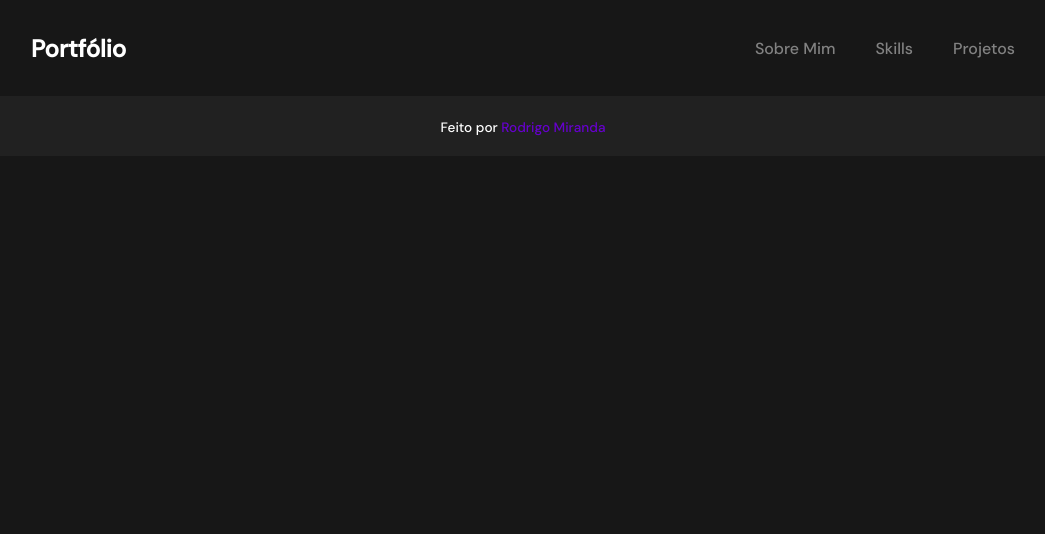
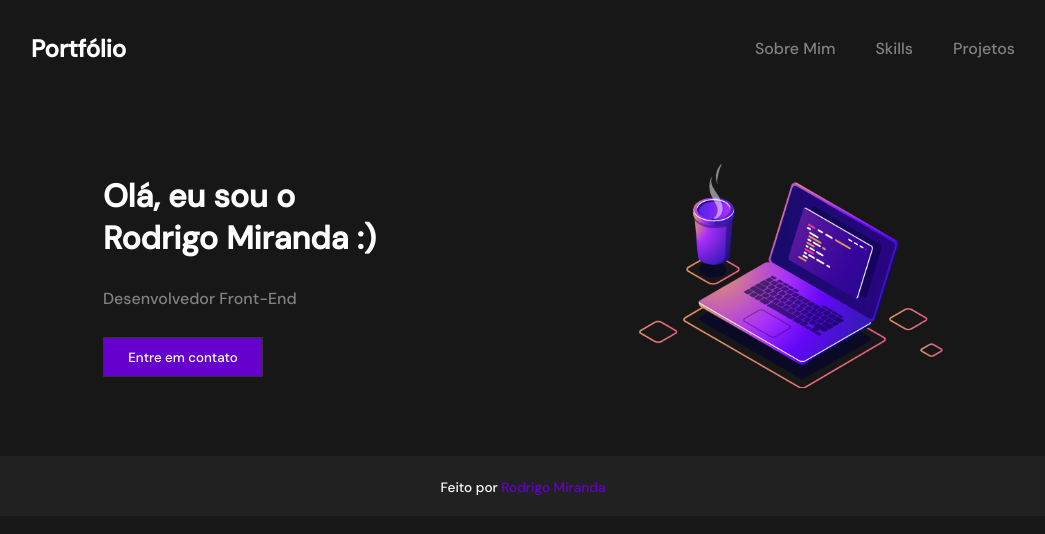
Before and after one commit to rodrigo-miranda18/Portfolio, a Next.js app: page / in a window 1280 px wide. Shown: the top 534 px of the page, without its empty margins (117-1162 px from the left). Built offline with nearby package versions, Linux system fonts and the light colour scheme.

Commit message:
Presentation section finished

```diff
--- a/src/components/Content/index.js
+++ b/src/components/Content/index.js
@@ -1,7 +1,12 @@
+import Presentation from '../Presentation'
 import { Container } from './styles'
 
 const Content = () => {
-  return <Container></Container>
+  return (
+    <Container>
+      <Presentation />
+    </Container>
+  )
 }
 
 export default Content
--- a/src/components/Content/styles.js
+++ b/src/components/Content/styles.js
@@ -1,17 +1,21 @@
 import styled from 'styled-components'
 
 export const Container = styled.div`
-  padding: 0 9.25rem;
+  display: flex;
+  flex-direction: column;
+  align-items: center;
+
+  padding: 4.25rem 9.25rem;
 
   @media (max-width: 880px) {
-    padding: 0 7rem;
+    padding: 4.25rem 7rem;
   }
 
   @media (max-width: 650px) {
-    padding: 0 4rem;
+    padding: 4.25rem 4rem;
   }
 
   @media (max-width: 425px) {
-    padding: 0 2rem;
+    padding: 4.25rem 2rem;
   }
 `
--- /dev/null
+++ b/src/components/Presentation/index.js
@@ -0,0 +1,42 @@
+import Image from 'next/image'
+
+import {
+  Container,
+  LeftSide,
+  RightSide,
+  Title,
+  Description,
+  Button,
+  Link
+} from './styles'
+
+const Presentation = () => (
+  <Container>
+    <LeftSide>
+      <Title>Olá, eu sou o Rodrigo Miranda :)</Title>
+      <Description>Desenvolvedor Front-End</Description>
+      <Button>
+        <Link
+          href="https://www.linkedin.com/in/rodrigoamiranda/"
+          target="_blank"
+        >
+          Entre em contato
+        </Link>
+      </Button>
+    </LeftSide>
+
+    <RightSide>
+      <Image
+        src="/images/computer-illustration.png"
+        alt="Computer illustration"
+        width="300"
+        height="222.78"
+        layout="fill"
+        objectFit="cover"
+        unoptimized={true}
+      />
+    </RightSide>
+  </Container>
+)
+
+export default Presentation
--- /dev/null
+++ b/src/components/Presentation/styles.js
@@ -0,0 +1,61 @@
+import styled from 'styled-components'
+
+export const Container = styled.div`
+  display: flex;
+  justify-content: space-between;
+  align-items: center;
+
+  gap: 14rem;
+
+  @media (max-width: 1024px) {
+    gap: 3rem;
+  }
+`
+
+export const LeftSide = styled.div`
+  display: flex;
+  flex-direction: column;
+  justify-content: space-between;
+
+  width: 19.5rem;
+  gap: 1.8rem;
+
+  @media (max-width: 768px) {
+    width: 100%;
+  }
+
+  @media (max-width: 425px) {
+    align-items: center;
+  }
+`
+
+export const RightSide = styled.div`
+  position: relative;
+  width: 19rem;
+  height: 14rem;
+
+  @media (max-width: 768px) {
+    display: none;
+  }
+`
+
+export const Title = styled.h1`
+  @media (max-width: 425px) {
+    text-align: center;
+  }
+`
+
+export const Description = styled.p``
+
+export const Button = styled.button`
+  width: 10rem;
+  height: 2.5rem;
+  border: 1px solid #333333;
+
+  background: var(--purple);
+`
+
+export const Link = styled.a`
+  color: var(--white);
+  text-decoration: none;
+`
```
